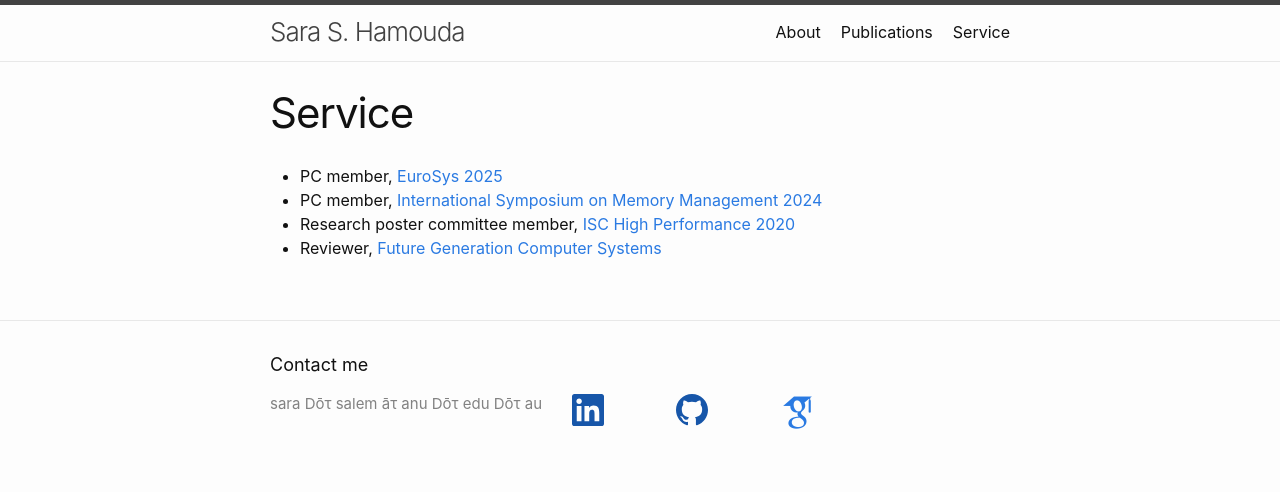
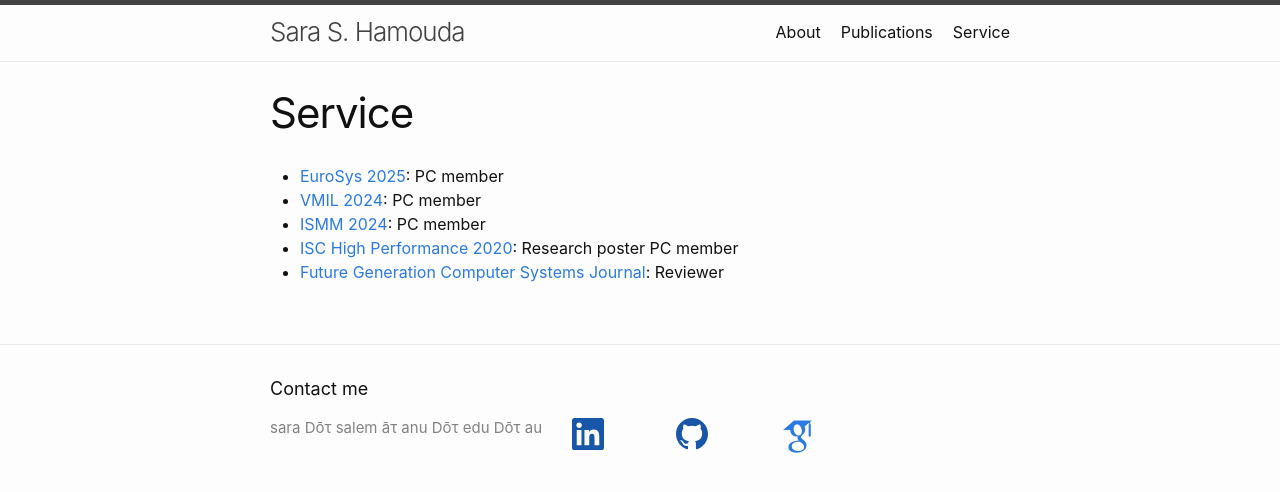
Before and after one commit to shamouda/shamouda.github.io, a Jekyll site: the page built from services.md, in a window 1280 px wide. Shown: the top 492 px of the page. Built offline with Jekyll 4.4.1, drawn with Linux system fonts in a browser that asks for light colours; some web fonts are replaced.

Commit message:
Update services.md

```diff
--- a/services.md
+++ b/services.md
@@ -3,7 +3,8 @@ layout: page
 title: Service
 permalink: /service/
 ---
-- PC member, [EuroSys 2025](https://2025.eurosys.org/pc.html#pagetop)
-- PC member, [International Symposium on Memory Management 2024](https://conf.researchr.org/committee/ismm-2024/ismm-2024-papers-program-committee)
-- Research poster committee member, [ISC High Performance 2020](https://www.isc-hpc.com/research-posters-2020.html)
-- Reviewer, [Future Generation Computer Systems](https://www.journals.elsevier.com/future-generation-computer-systems)
+- [EuroSys 2025](https://2025.eurosys.org/pc.html#pagetop): PC member
+- [VMIL 2024](https://2024.splashcon.org/committee/vmil-2024-papers-program-committee): PC member
+- [ISMM 2024](https://conf.researchr.org/committee/ismm-2024/ismm-2024-papers-program-committee): PC member
+- [ISC High Performance 2020](https://www.isc-hpc.com/research-posters-2020.html): Research poster PC member
+- [Future Generation Computer Systems Journal](https://www.journals.elsevier.com/future-generation-computer-systems): Reviewer
```
